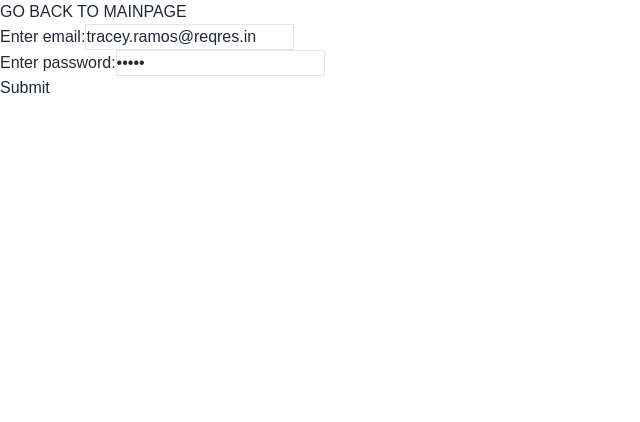
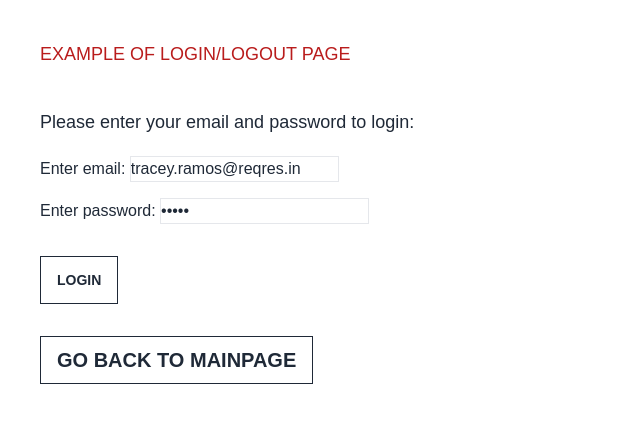
Before and after one commit to izabelaoska/restaurant-project, a React (Create React App) app: page /login in a window 1280 px wide. Shown: the top 422 px of the page, without its empty margins (0-640 px from the left). Built offline with nearby package versions, Linux system fonts and the light colour scheme.

Commit message:
style: Styling fetched data in LoginPage/TablePage

```diff
--- a/src/pages/LoginPage.tsx
+++ b/src/pages/LoginPage.tsx
@@ -15,8 +15,6 @@ export const LoginPage = () => {
     const token = await login(email, password)
     localStorage.setItem("token", token)
     navigate("/private")
-    // setEmail("")
-    // setPassword("")
   }
 
   const login = async (email: string, password: string) => {
@@ -33,11 +31,16 @@ export const LoginPage = () => {
   }
 
   return (
-    <div>
-      <Link to="/">GO BACK TO MAINPAGE</Link>
+    <div className="m-10">
+      <div className="mb-10 text-lg text-red-700">
+        EXAMPLE OF LOGIN/LOGOUT PAGE
+      </div>
+      <div className="mb-5 text-lg">
+        Please enter your email and password to login:
+      </div>
       <form onSubmit={handleOnSubmit}>
-        <div>
-          <label>Enter email:</label>
+        <div className="mb-4">
+          <label>Enter email: </label>
           <input
             className="border"
             required
@@ -49,7 +52,7 @@ export const LoginPage = () => {
           />
         </div>
         <div>
-          <label>Enter password:</label>
+          <label>Enter password: </label>
           <input
             className="border"
             required
@@ -61,8 +64,19 @@ export const LoginPage = () => {
             }}
           />
         </div>
-        <button type="submit">Submit</button>
+        <button
+          className="mt-8 rounded-none text-md btn-outline btn"
+          type="submit"
+        >
+          LOGIN
+        </button>
       </form>
+      <Link
+        to="/"
+        className="mt-8 text-xl rounded-none btn-outline btn"
+      >
+        GO BACK TO MAINPAGE
+      </Link>
     </div>
   )
 }
--- a/src/pages/TablePage.tsx
+++ b/src/pages/TablePage.tsx
@@ -19,13 +19,18 @@ export const TablePage = () => {
 
   return (
     <>
-      <div>DUCKS</div>
-      <div>
+      <div className="m-8">FETCH API EXAMPLE</div>
+      <div className="m-8">
         {data.map((dog: string) => (
-          <img src={dog} alt={dog}></img>
+          <img src={dog} alt={dog} className="m-5"></img>
         ))}
       </div>
-      <Link to="/">GO BACK TO MAINPAGE</Link>
+      <Link
+        to="/"
+        className="m-8 text-xl rounded-none btn-outline btn"
+      >
+        GO BACK TO MAINPAGE
+      </Link>
     </>
   )
 }
```
Also changed, not shown: src/components/layout/Drawer.tsx (+0 -34 lines).
